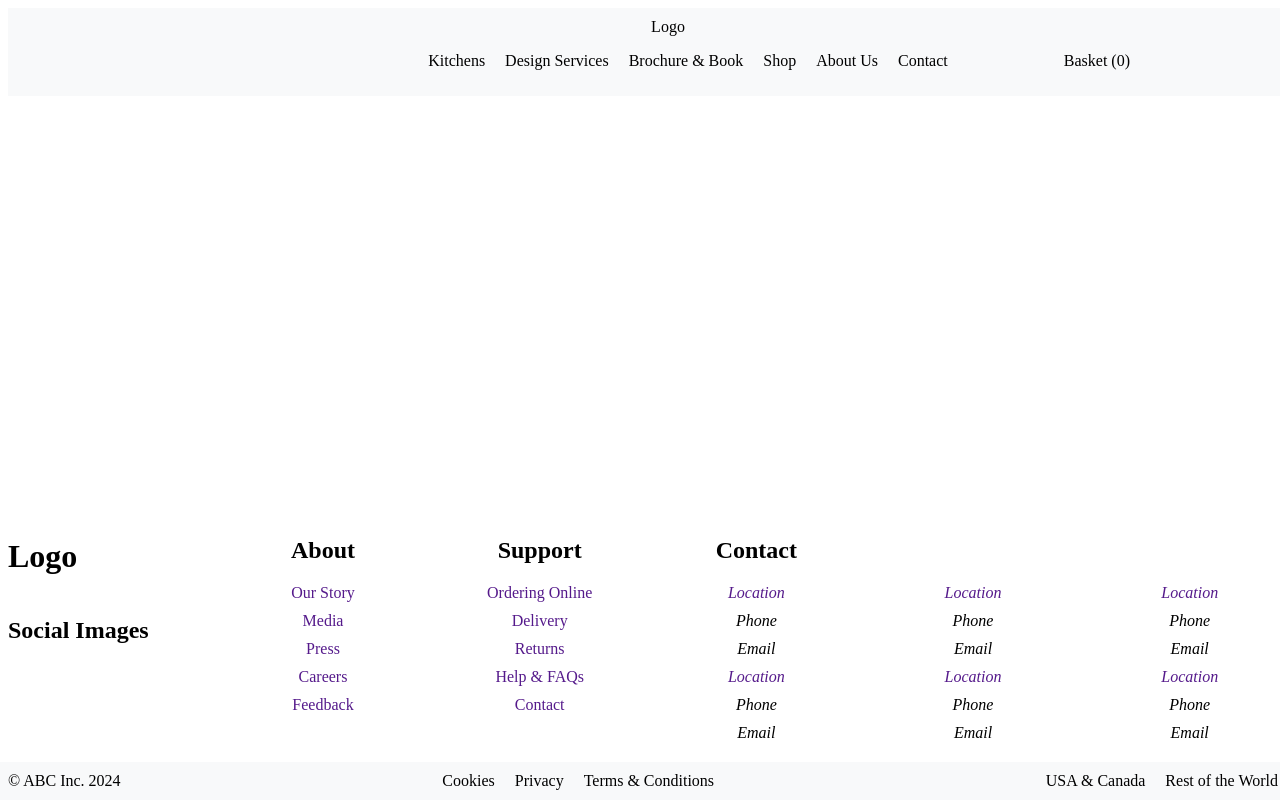
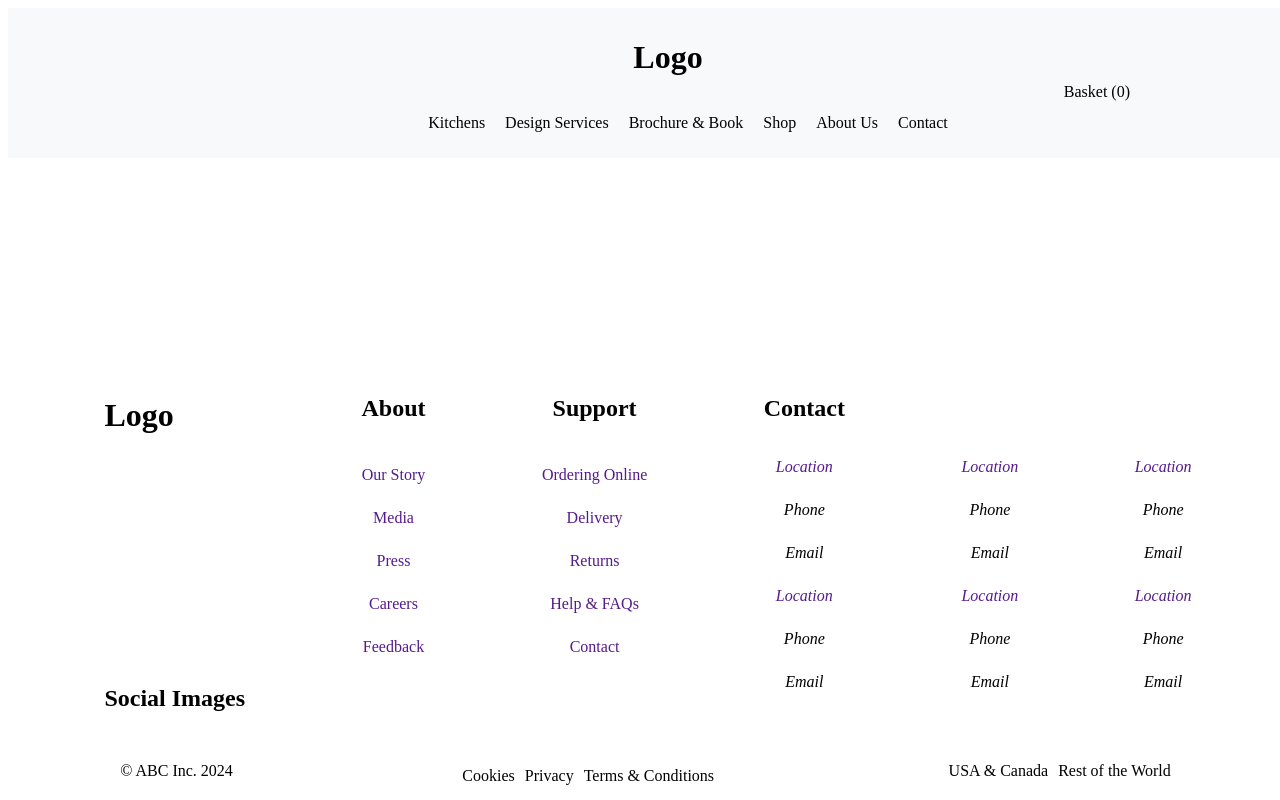
Before and after one commit to lfhbrown/showroom-project, a React (Vite) app: page / in a window 1280 px wide. Built offline with nearby package versions, Linux system fonts and the light colour scheme.

Commit message:
Fixed spacing in footer

```diff
--- a/src/components/Fixed Components/Footer.css
+++ b/src/components/Fixed Components/Footer.css
@@ -10,81 +10,78 @@
 .footer-column-container ul,
 a {
   list-style: none; /* Remove bullets */
-  padding: 0; /* Remove padding */
-  margin: 0;
+  padding: 0; Remove padding;
   text-decoration: none;
 }
 .footer-column-container {
   display: flex; /* Flexbox for horizontal alignment */
   justify-content: space-evenly; /* Even spacing between columns */
   width: 100%; /* Span full width of the footer */
-  padding: 20px 0; /* Optional padding for spacing */
+  padding: 20px 20px; /* Optional padding for spacing */
   gap: 20px; /* Optional extra spacing between columns */
 }
 
-.footer-column-container > div {
-  flex: 1; /* Ensure each column has equal width */
-}
+
 .footer-column-container ul li {
-  margin-bottom: 10px; /* Adds spacing between list items */
+  margin-bottom: 25px; /* Adds spacing between list items */
 }
 
-.footer-column-container ul li:last-child {
-  margin-bottom: 0; /* Prevent extra space after the last item */
-}
+
 .footer-column-1 {
   display: flex;
   flex-direction: column;
+  justify-content:space-between;
+
+
 }
 .footer-column-2 {
   display: flex;
   flex-direction: column;
-  align-items: center;
   text-align: center;
+  justify-content: space-between;
+  margin-bottom: 35px;
 }
+
 .footer-column-3 {
-  display: flex;
+ display: flex;
   flex-direction: column;
-  align-items: center;
   text-align: center;
+  justify-content: space-between;
+  margin-bottom: 35px;
 }
 .footer-column-4 {
   display: flex;
   flex-direction: column;
-  align-items: stretch;
   text-align: center;
+  justify-content: space-between;
 }
 .footer-column-5 {
   display: flex;
   flex-direction: column;
-  align-items: center;
   text-align: center;
+  justify-content: flex-end;
 }
-.footer-column-5 ul {
-  margin-top: 67px;
-}
+
 .footer-column-6 {
   display: flex;
   flex-direction: column;
-  align-items: center;
   text-align: center;
+  justify-content: flex-end;
 }
-.footer-column-6 {
-  margin-top: 67px;
-}
+
 .footer-links-container {
   display: flex; /* Flexbox for horizontal alignment */
-  justify-content: space-between; /* Evenly spaced links across the footer */
-  align-items: center; /* Vertically center the links */
-  width: 100%; /* Span the entire footer width */
-  padding: 10px; /* Optional padding for spacing */
-
-  background-color: #f8f9fa; /* Optional background */
-  gap: 10px; /* Optional spacing between items */
+  justify-content: space-around; /* Even spacing between columns */
+  width: 100%; /* Span full width of the footer */
+  padding: 10px 10px; /* Optional padding for spacing */
+  }
+.legal-links{
+  display: flex;
+  align-content: flex-start;
 }
 .legal-links a {
-  padding: 10px;
+  padding: 5px;
 }
 .region a {
-  padding: 10px;
+  padding: 5px;
 }
--- a/src/components/Fixed Components/Footer.jsx
+++ b/src/components/Fixed Components/Footer.jsx
@@ -134,7 +134,7 @@ const Footer = () => {
       </div>
 
       <div className="footer-links-container">
-        <div>
+        <div className="corpInc">
           <span>© ABC Inc. 2024</span>
         </div>
         <div className="legal-links">
--- a/src/components/Fixed Components/Navbar.jsx
+++ b/src/components/Fixed Components/Navbar.jsx
@@ -5,7 +5,7 @@ const Navbar = () => {
   return (
     <div>
       <header className="header-main">
-        <a>Logo</a>
+        <h1>Logo</h1>
         <div className="nav-container">
           <nav>
             <ul>
```
